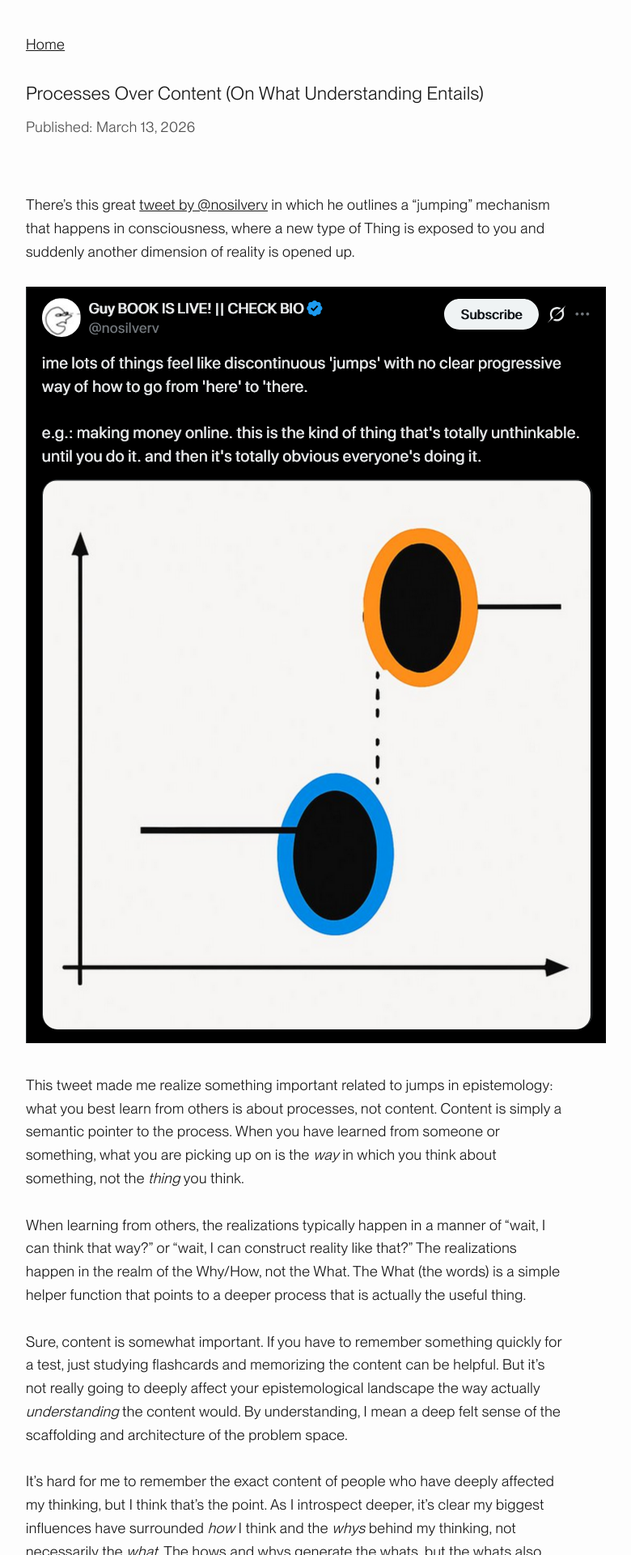
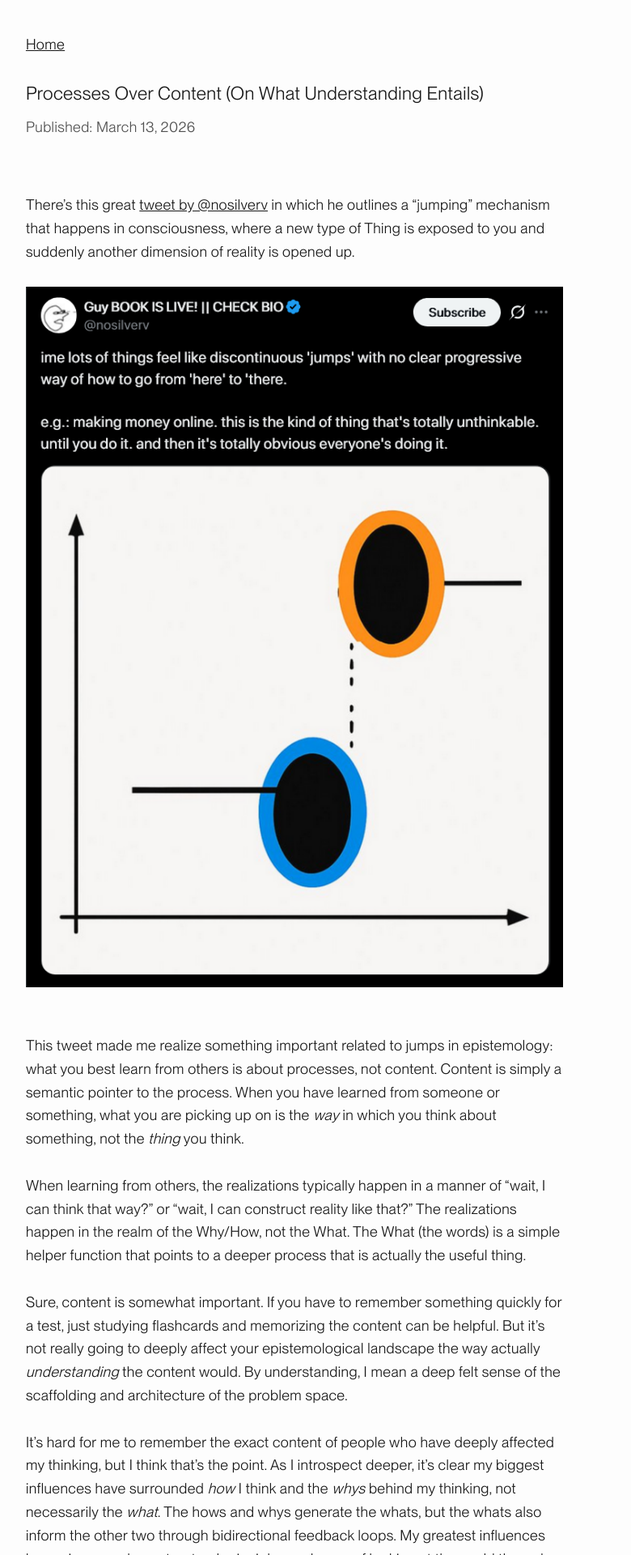
Before and after one commit to pxsswordprotected/personalsite, a Jekyll site: the page built from docs/_posts/2026-03-13-processes.md, in a window 1280 px wide. Shown: the top 1920 px of the page at 81% size, without its empty margins (276-1056 px from the left). Built offline with Jekyll 4.4.1, drawn with Linux system fonts in a browser that asks for light colours.

Commit message:
new img sizing

```diff
--- a/docs/_layouts/post.html
+++ b/docs/_layouts/post.html
@@ -92,6 +92,12 @@
                 margin-bottom: clamp(1rem, 3vh, 1.5rem);
             }
 
+            .post-content img {
+                max-width: 100%;
+                height: auto;
+                display: block;
+            }
+
             .post-content a {
                 color: var(--text-color-500);
                 text-decoration: underline;
```
